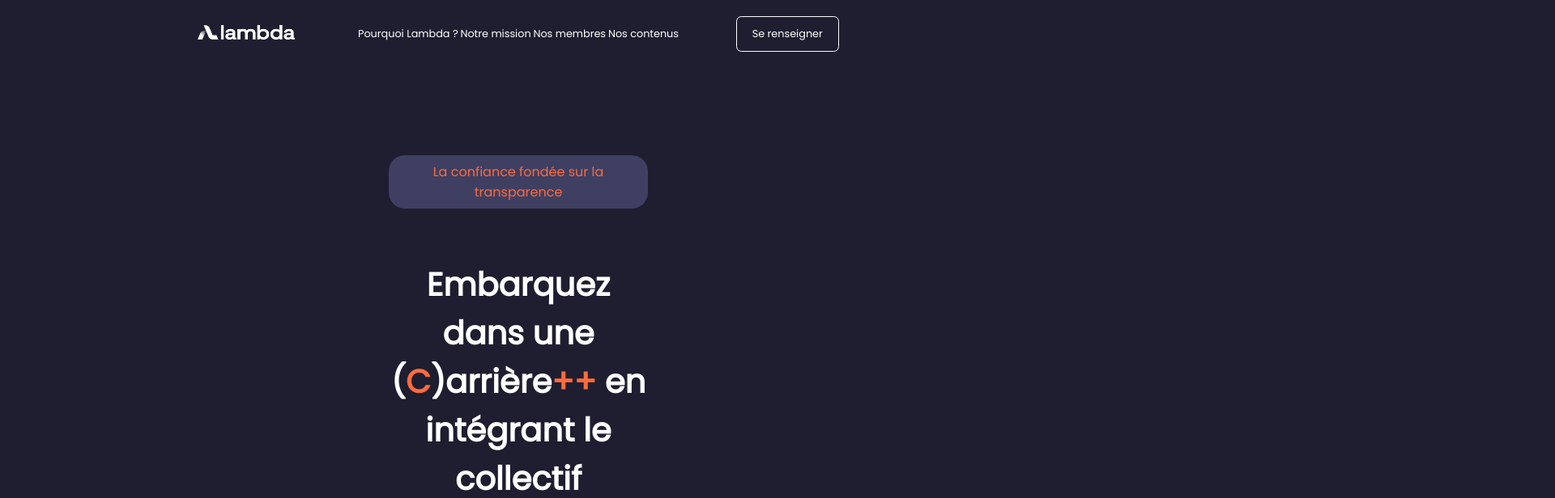
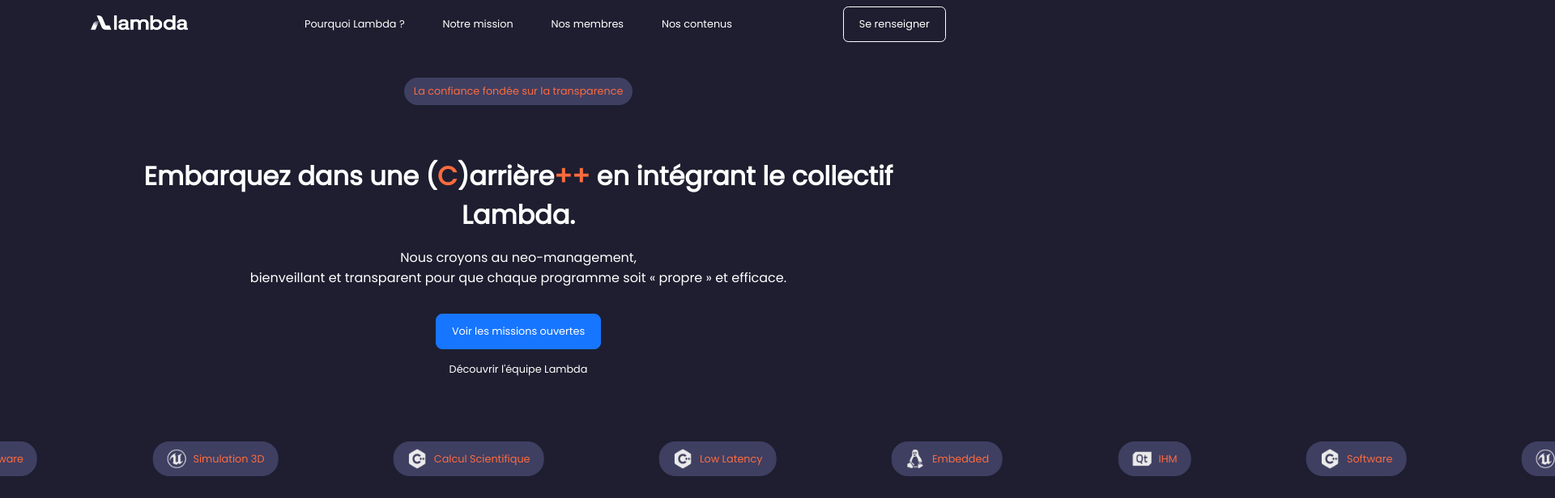
Before and after one commit to xiaoduh/lmda, a Next.js app: page / in a window 1280 px wide. Shown: the top 616 px of the page at 81% size, 1920 px wide, since content can reach past the window. Built offline with nearby package versions, Linux system fonts and the light colour scheme.

Commit message:
responsaive 1300px

```diff
--- a/styles/_mainHeader.scss
+++ b/styles/_mainHeader.scss
@@ -7,15 +7,27 @@
     padding: 12rem 15rem 2rem;
     // background: #FD6B3D;
 
+    @media screen and (max-width: 1300px) {
+        padding: 6rem 0 2rem;
+      }
+
     h1 {
         font-size: 2.5rem;
         text-align: center;
         margin: 4rem 0 1rem;
+
+        @media screen and (max-width: 1300px) {
+            font-size: 2rem;
+          }
     }
 
     p {
         font-size: 1.2rem;
         text-align: center;
+
+        @media screen and (max-width: 1300px) {
+            font-size: 1rem;
+          }
     }
 
     .label {
@@ -27,6 +39,10 @@
 
         p {
             font-size: 1rem;
+
+            @media screen and (max-width: 1300px) {
+                font-size: .8rem;
+              }
         }
     }
 
@@ -39,6 +55,10 @@
         overflow-x: hidden;
         animation: scroll 60s linear infinite;
         transition: animation-play-state .3s ease;
+
+        @media screen and (max-width: 1300px) {
+            margin-top: 5rem;
+          }
 
         &:hover {
             animation-play-state: paused;
--- a/styles/_navbar.scss
+++ b/styles/_navbar.scss
@@ -2,15 +2,18 @@
         display: grid;
         grid-template-columns: 25% 50% 25%;
         height: auto;
-        padding: 20px;
+        padding: 20px 14rem;
         align-items: center;
         position: fixed;
         left: 0;
         top: 0;
         right: 0;
         background: $accent-black;
-        margin: 0 14rem;
         z-index: 999;
+
+        @media screen and (max-width: 1300px) {
+            padding: .5rem 7rem;
+          }
 
 
         .logo {
--- a/styles/_primaryBtn.scss
+++ b/styles/_primaryBtn.scss
@@ -12,6 +12,10 @@
     margin: 2rem 0 1rem;
     border: 1px solid $primary;
 
+    @media screen and (max-width: 1300px) {
+        font-size: .8rem;
+      }
+
     &:hover {
         border: 1px solid $primary;
         color: $primary;
--- a/styles/_secondaryBtn.scss
+++ b/styles/_secondaryBtn.scss
@@ -5,6 +5,10 @@
     font-family: $regular;
     cursor: pointer;
 
+    @media screen and (max-width: 1300px) {
+                font-size: .8rem;
+              }
+
     &:hover {
         color: $primary;
         font-weight: bold;
--- a/styles/_settings.scss
+++ b/styles/_settings.scss
@@ -64,6 +64,10 @@ body {
     background-color: $accent-black;
     padding: 0 15rem;
 
+    @media screen and (max-width: 1300px) {
+        padding: 0 7rem;
+      }
+
     &::-webkit-scrollbar {
      display: none;
  }
```
